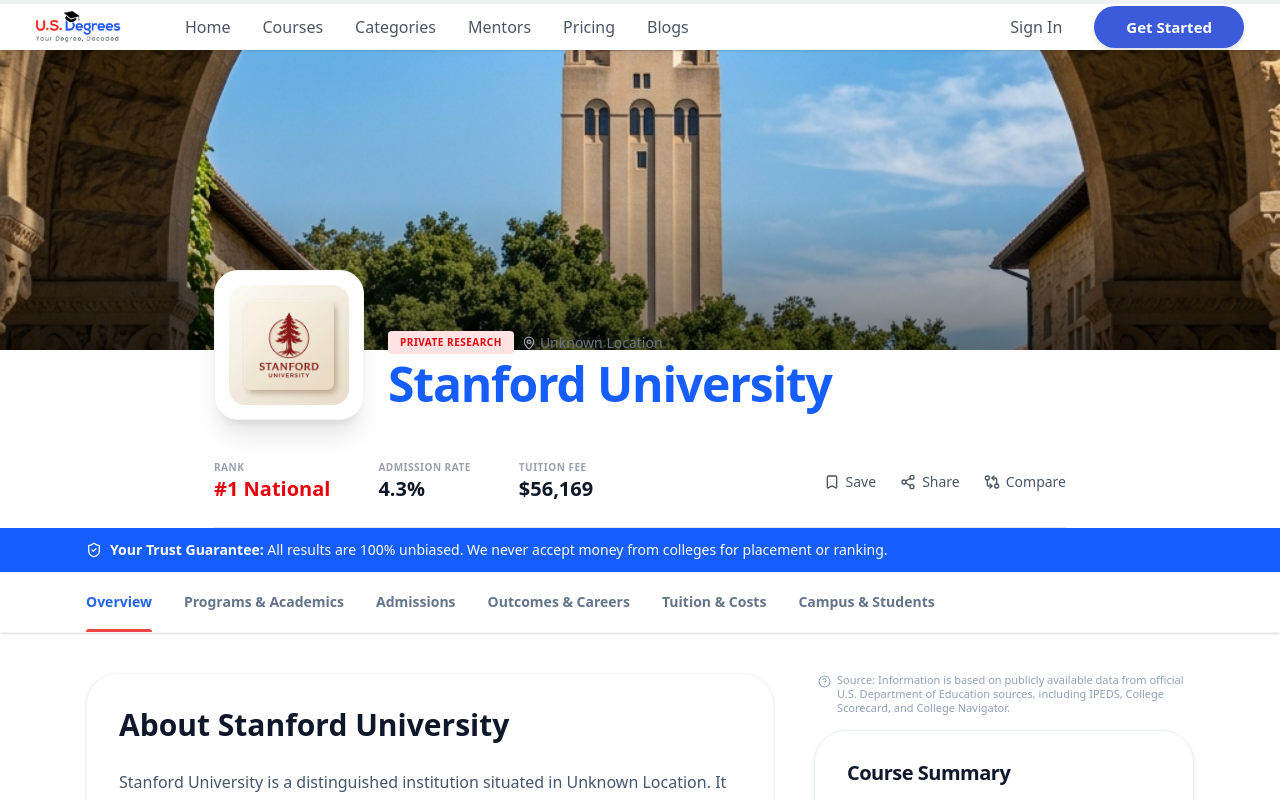
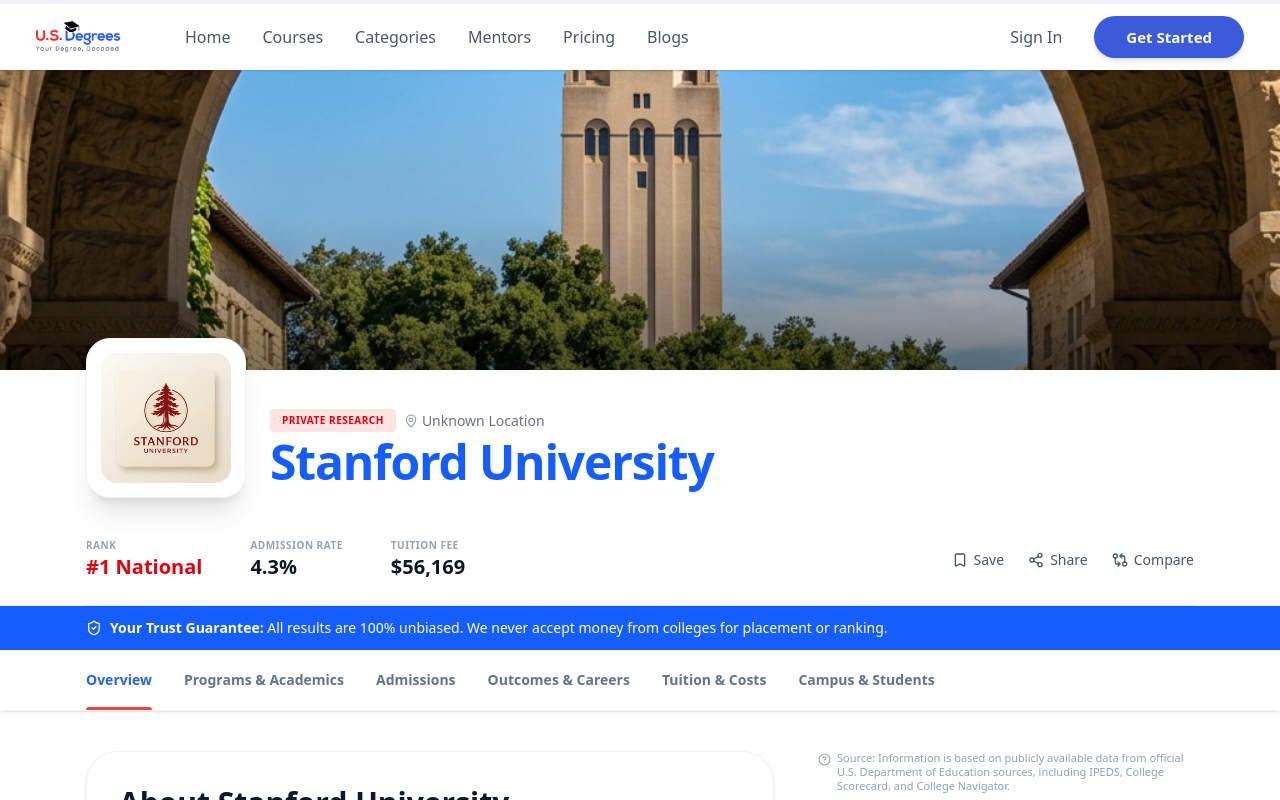
Before and after one commit to globifydeveloper-star/US-DEGREE-WEB, a Next.js app: page /university/1 in a window 1280 px wide. Shown: the top 800 px of the page. Built offline with nearby package versions, Linux system fonts and the light colour scheme; no server answers.

Commit message:
overiview-logo and name updation

```diff
--- a/src/components/layout/Navbar.tsx
+++ b/src/components/layout/Navbar.tsx
@@ -8,7 +8,7 @@ const Navbar = () => {
   const [isMobileMenuOpen, setIsMobileMenuOpen] = useState(false);
 
   return (
-    <nav className="h-[50px] bg-white sticky top-0 z-50 border-t-[4px] border-[#f0f2f5] shadow-sm flex justify-center">
+    <nav className="h-[70px] bg-white sticky top-0 z-50 border-t-[4px] border-[#f0f2f5] shadow-sm flex justify-center">
       <div className="w-full max-w-[2080px] px-6 sm:px-10 lg:px-[36px] h-full flex items-center justify-between">
         <div className="flex items-center gap-4 lg:gap-16">
           <Link
--- a/src/components/university/UniversityHero.tsx
+++ b/src/components/university/UniversityHero.tsx
@@ -48,11 +48,11 @@ export default function UniversityHero({
       </div>
 
       {/* University Info Overlay Container */}
-      <div className="w-full max-w-[1024px] mx-auto px-6 sm:px-10 lg:px-[86px] relative">
+      <div className="w-full max-w-[2380px] mx-auto px-6 sm:px-10 lg:px-[86px] relative">
         <div className="flex flex-col md:flex-row items-start md:items-end gap-6 -mt-14 md:-mt-20 relative z-10">
           {/* Logo Card */}
           {isStanford ? (
-            <div className="w-28 h-28 md:w-[150px] md:h-[150px] bg-white border border-gray-100 rounded-[24px] shadow-xl p-3.5 flex items-center justify-center shrink-0">
+            <div className="w-28 h-28 md:w-[160px] md:h-[160px] md:mt-12 bg-white border border-gray-100 rounded-[24px] shadow-xl p-3.5 flex items-center justify-center shrink-0">
               <img
                 src="/images/stanford_logo.png"
                 alt={`${name} logo`}
@@ -60,9 +60,9 @@ export default function UniversityHero({
               />
             </div>
           ) : (
-            <div className={`w-28 h-28 md:w-32 md:h-32 rounded-3xl ${logoColor} border-4 border-white shadow-xl flex flex-col items-center justify-center text-white shrink-0`}>
-              <span className="text-4xl font-bold">{name.charAt(0)}</span>
-              <span className="text-[10px] font-bold uppercase tracking-wider mt-0.5">{name.split(' ')[0]}</span>
+            <div className={`w-32 h-32 md:w-40 md:h-40 md:mt-12 rounded-[28px] ${logoColor} border-4 border-white shadow-xl flex flex-col items-center justify-center text-white shrink-0`}>
+              <span className="text-4xl md:text-6xl font-bold">{name.charAt(0)}</span>
+              <span className="text-[10px] md:text-xs font-bold uppercase tracking-wider mt-1">{name.split(' ')[0]}</span>
             </div>
           )}
 
```
